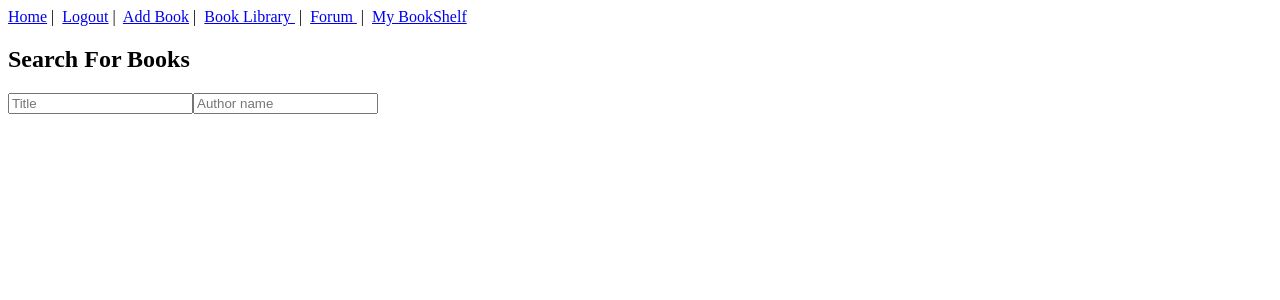
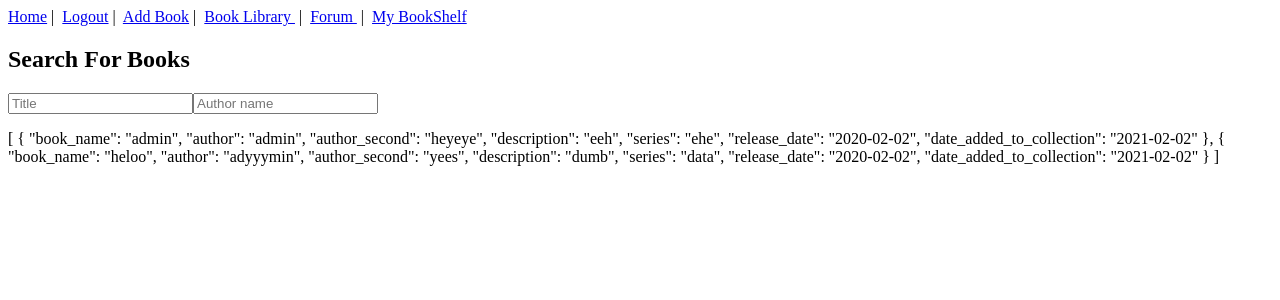
Before and after one commit to feysal2004/booknook, a Vue app in the folder vue/: page /BookLibrary in a window 1280 px wide. Shown: the top 300 px of the page. Built offline with nearby package versions, Linux system fonts and the light colour scheme; sample sign-in values are in the browser's storage.

Commit message:
6:43pm search

```diff
--- a/vue/src/components/DefaultLayout.vue
+++ b/vue/src/components/DefaultLayout.vue
@@ -55,7 +55,7 @@
         <img src="../assets/icons8-library-50.png" alt="BookLibrary">
           <span>Book Library</span>
         </div>
-        <div class="nav-item" @click="$router.push({ name: 'AddBook' })" v-if="$store.state.token != ''">
+        <div class="nav-item" @click="$router.push({ name: 'addBook' })" v-if="$store.state.token != ''">
             <span class="nav-box"></span>
           <img src="../assets/icons8-plus-48.png" alt="AddBook">
           <span>Add Book</span>
--- a/vue/src/components/SearchBook.vue
+++ b/vue/src/components/SearchBook.vue
@@ -1,60 +1,91 @@
 <template>
   <div>
-      <h2>Search For Books</h2>
-      <input class="input field" type="text" placeholder="Title"  />
-      <input class="input field" type="text" placeholder="Author name" />
-
-
+    <h2>Search For Books</h2>
+    <input
+      class="input field"
+      type="text"
+      placeholder="Title"
+      v-model="searchBook.book_name"
+    />
+    <input
+      class="input field"
+      type="text"
+      placeholder="Author name"
+      v-model="searchBook.author"
+    />
+    <p>{{ filteredBooks }}</p>
   </div>
 </template>
 
 
 <script>
-import bookService from "../services/BookService"
-//import index from "../store/index.js"
+//import bookService from "../services/BookService"
 
 export default {
-  data(){
-    return{
-      book:{
+  data() {
+    return {
+      books: [],
+      book: {
         book_name: "",
         author: "",
-
       },
-      searchBook:[
-       {
-        title:"",
-       author:""
-
-     }
-     ]
-    }
-
+      searchBook: {
+        book_name: "",
+        author: "",
+      },
+    };
   },
 
+  methods: {
+    // getBooks(){
+    //   bookService.getBooks()
+    // },
+    // filteredList(){
+    //   let filteredList = this.book.filter(book =>{
+    //     return book.title.toLowerCase().includes(this.searchBook.title.toLowerCase())&&
+    //     book.author.toLowerCase().includes(this.searchBook.author.toLowerCase())
+    //   })
+    //  return filteredList
+    //  }
+  },
 
-  methods:{
-    getBooks(){
-      bookService.getBooks()
+  computed: {
+    filteredBooks() {
+      // console.log(this.books)
+      //  let filteredList = this.books.filter(book =>{
+      //   return book.book_name.toLowerCase().includes(this.searchBook.book_name.toLowerCase()) ||
+      //   book.author.toLowerCase().includes(this.searchBook.author.toLowerCase())
+      //})
 
+      let filteredList = [];
+      this.books.forEach((book) => {
+        console.log(book);
+        console.log(this.searchBook.book_name);
+
+        if (
+          book.book_name
+            .toLowerCase()
+            .includes(this.searchBook.book_name.toLowerCase())
+        ) {
+          filteredList.push(book);
+        } else if (
+          book.author
+            .toLowerCase()
+            .includes(this.searchBook.author.toLowerCase())
+        ) {
+          filteredList.push(book);
+        }
+      });
+
+      return filteredList;
     },
-    filteredList(){
-      let filteredList = this.book.filter(book =>{
-        return book.title.toLowerCase().includes(this.searchBook.title.toLowerCase())&&
-        book.author.toLowerCase().includes(this.searchBook.author.toLowerCase())
-      })
-     return filteredList
-     }
+  },
 
-
-
-
-  }
-
-
-}
+  created() {
+    this.books = this.$store.state.books;
+  },
+};
 </script>
 
 <style>
-
 </style>
--- a/vue/src/services/BookService.js
+++ b/vue/src/services/BookService.js
@@ -5,6 +5,33 @@ import axios from 'axios';
 //   });
 
   export default{
+
+    getData(){
+
+      const data = {
+
+        "results": [
+          {
+            "title":"pop up",
+            "author":"hardcoded",
+            "secondAuthor":"hardcoded",
+            "description":"hardcoded",
+            "series":"hardcoded",
+            "releaseDate":"01-01-2022",
+            "dateAddedToCollection":"01-01-2023"
+          }
+        ]
+
+
+      }
+
+      return data
+
+    },
+
+
+
+
 
     addBook(book){
         return axios.post('/addBook', book);
--- a/vue/src/store/index.js
+++ b/vue/src/store/index.js
@@ -12,7 +12,7 @@ Vue.use(Vuex)
 const currentToken = localStorage.getItem('token')
 const currentUser = JSON.parse(localStorage.getItem('user'));
 
-if(currentToken != null) {
+if (currentToken != null) {
   axios.defaults.headers.common['Authorization'] = `Bearer ${currentToken}`;
 }
 
@@ -27,31 +27,43 @@ export default new Vuex.Store({
       messages: []
     },
     user: currentUser || {},
-    books:[
 
+    books: [
       {
-      //hardcoded to test search bar
-        title:"pop up",
-        author:"hardcoded",
-        secondAuthor:"hardcoded",
-        description:"hardcoded",
-        series:"hardcoded",
-        releaseDate:"01-01-2022",
-        dateAddedToCollection:"01-01-2023"
+        "book_name": "admin",
+        "author": "admin",
+        "author_second": "heyeye",
+        "description": "eeh",
+        "series": "ehe",
+        "release_date": "2020-02-02",
+        "date_added_to_collection": "2021-02-02"
+
+      },
+      {
+        "book_name": "heloo",
+        "author": "adyyymin",
+        "author_second": "yees",
+        "description": "dumb",
+        "series": "data",
+        "release_date": "2020-02-02",
+        "date_added_to_collection": "2021-02-02"
 
       }
 
+
+
     ],
 
-    // searchBook:[
-    //   {
-    //     title:"",
-    //     author:""
 
-    //   }
+    searchBook:
+    {
+      title: "",
+      author: ""
+
+    }
 
 
-    // ]
+
 
 
   },
@@ -69,7 +81,7 @@ export default new Vuex.Store({
     },
     SET_USER(state, user) {
       state.user = user;
-      localStorage.setItem('user',JSON.stringify(user));
+      localStorage.setItem('user', JSON.stringify(user));
     },
     LOGOUT(state) {
       localStorage.removeItem('token');
@@ -79,7 +91,7 @@ export default new Vuex.Store({
       axios.defaults.headers.common = {};
     },
 
-    ADD_BOOK(state,book){
+    ADD_BOOK(state, book) {
       state.books.push(book);
     },
   }
--- a/vue/src/views/BookLibrary.vue
+++ b/vue/src/views/BookLibrary.vue
@@ -8,6 +8,7 @@
 
 <script>
 import SearchBook from '../components/SearchBook.vue'
+
 export default {
   components: { SearchBook },
 
```
